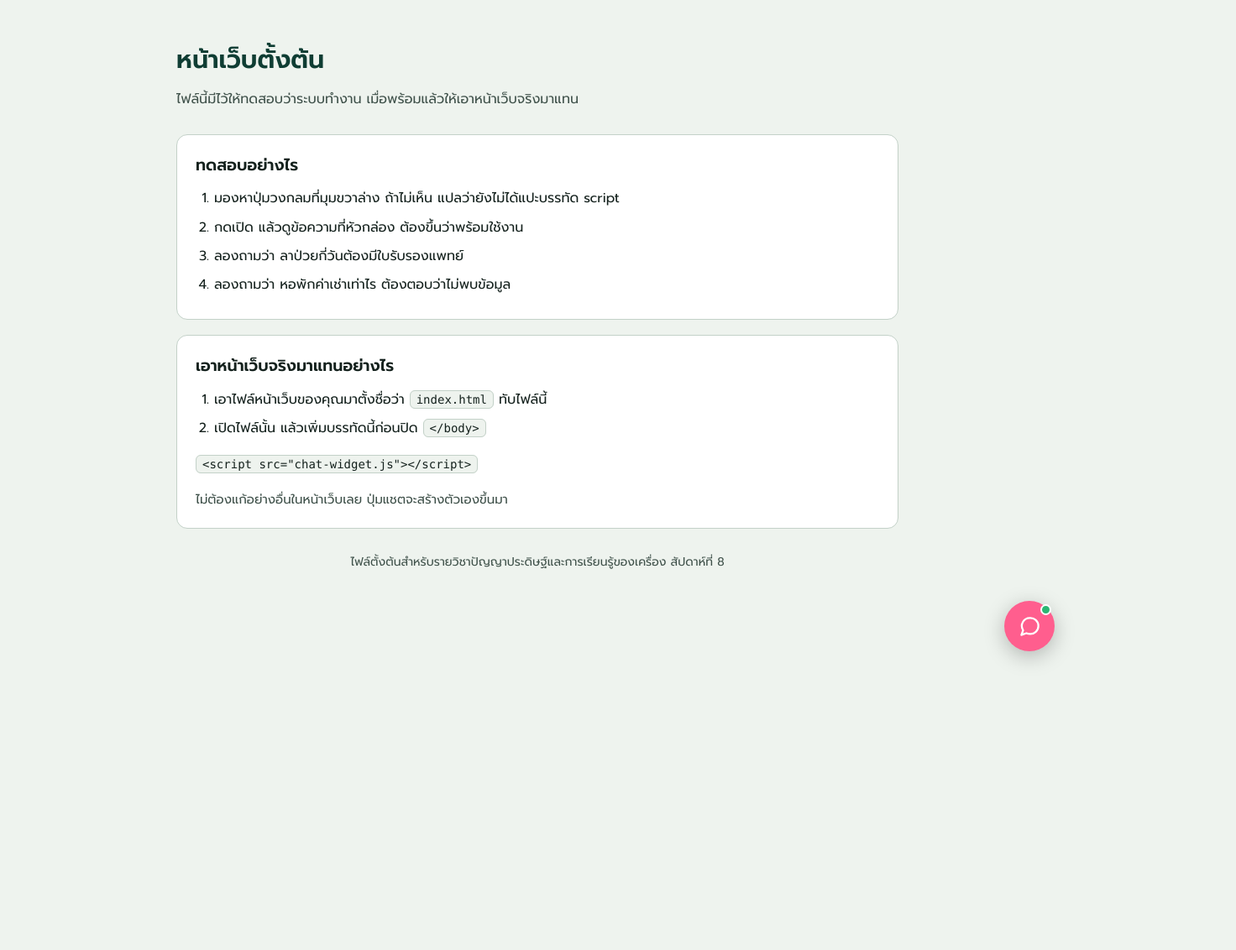
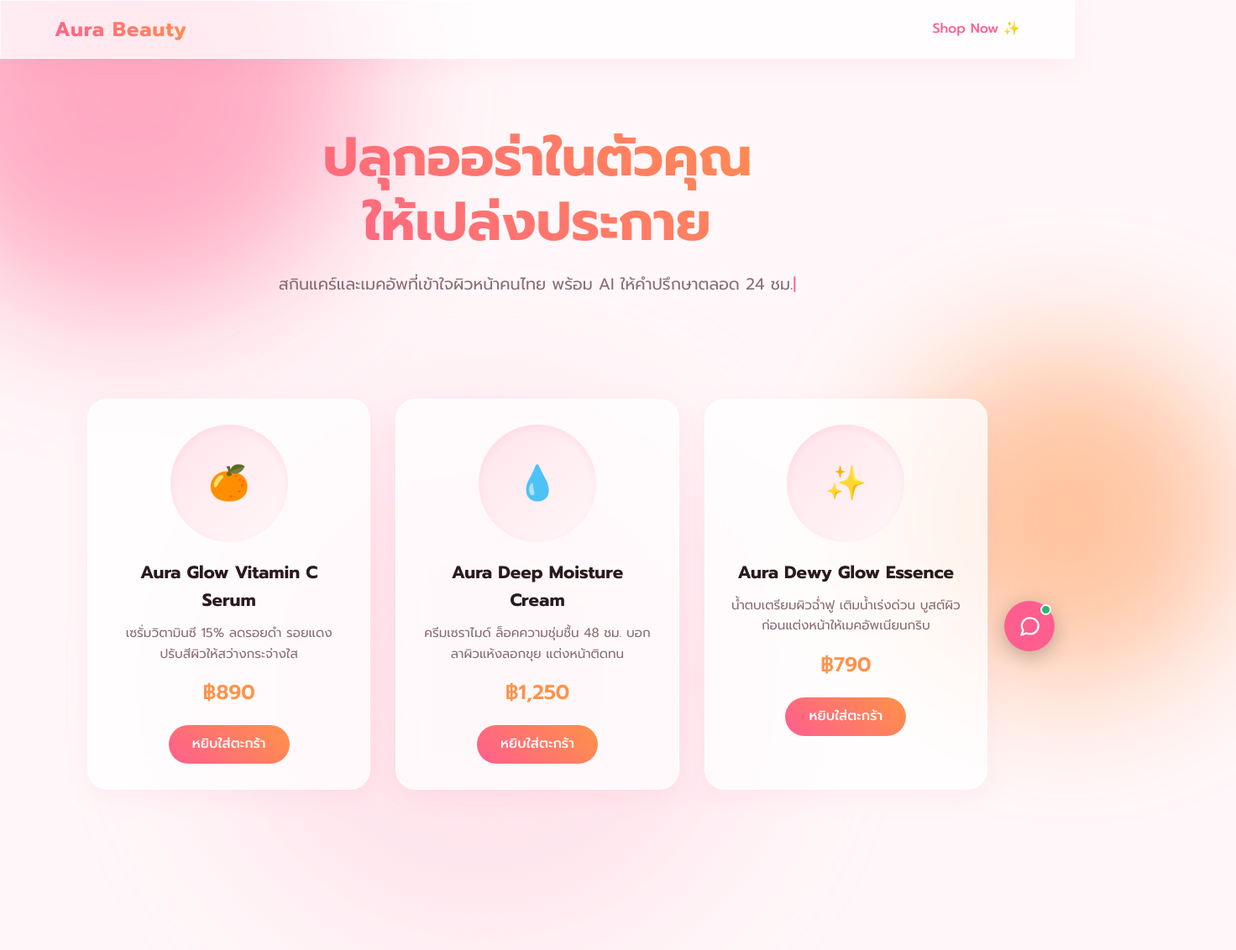
Before and after one commit to Niramol2546/PIMChatbot, a plain HTML site: page index.html in a window 1280 px wide. Shown: the whole page at 84% size, 1472 px wide, since content can reach past the window. Before the commit the page ends 800 px from the top, so only its background shows below. Drawn offline with Linux system fonts and the light colour scheme.

Commit message:
Update index.html with new styling and content

```diff
--- a/index.html
+++ b/index.html
@@ -3,72 +3,228 @@
 <head>
 <meta charset="utf-8">
 <meta name="viewport" content="width=device-width, initial-scale=1, viewport-fit=cover">
-<title>หน้าเว็บตั้งต้น</title>
-<link href="https://fonts.googleapis.com/css2?family=Prompt:wght@400;500;600&display=swap" rel="stylesheet">
+<title>Aura Beauty | ปลุกออร่าในตัวคุณ</title>
+<link href="https://fonts.googleapis.com/css2?family=Prompt:wght@300;400;500;600;700&display=swap" rel="stylesheet">
 <style>
-  :root{
-    --main:#0F3D33; --accent:#F2B01E; --ink:#14211D;
-    --line:#C3D1C8; --bg:#EEF3EE; --card:#fff; --muted:#3F514A;
-    color-scheme: light;
-    padding-top: env(safe-area-inset-top, 0px);
-    box-sizing: border-box;
+  :root {
+    --pink: #FF5E8E;
+    --orange: #FF9248;
+    --dark: #2A1A1E;
+    --bg-light: #FFF7F9;
+    --glass-bg: rgba(255, 255, 255, 0.75);
+    --glass-border: rgba(255, 255, 255, 0.8);
   }
-  @media (prefers-color-scheme: dark){
-    :root:not([data-theme="light"]){
-      --ink:#e8f0ea; --line:#2b3a34; --bg:#101814; --card:#17211c; --muted:#9bb0a5;
-      color-scheme: dark;
-    }
+
+  * { box-sizing: border-box; margin: 0; padding: 0; }
+
+  body {
+    background: var(--bg-light);
+    color: var(--dark);
+    font-family: 'Prompt', sans-serif;
+    line-height: 1.6;
+    overflow-x: hidden;
+    position: relative;
+    padding-bottom: 100px;
   }
-  *{box-sizing:border-box}
-  body{margin:0; padding:0 18px 70px; background:var(--bg); color:var(--ink);
-       font-family:'Prompt',system-ui,sans-serif; line-height:1.7}
-  .wrap{max-width:860px; margin:0 auto}
-  header{padding:46px 0 10px}
-  h1{margin:0 0 8px; font-size:30px; font-weight:600; color:var(--main)}
-  .sub{margin:0; color:var(--muted); font-size:16px}
-  .card{background:var(--card); border:1px solid var(--line); border-radius:13px;
-        padding:20px 22px; margin-top:18px}
-  h2{margin:0 0 10px; font-size:19px; font-weight:600}
-  ol{margin:6px 0 0; padding-left:22px}
-  li{margin:7px 0}
-  code{font-family:ui-monospace,Consolas,monospace; font-size:14px;
-       background:var(--bg); border:1px solid var(--line); padding:2px 7px; border-radius:6px}
-  footer{margin-top:28px; font-size:14px; color:var(--muted); text-align:center}
+
+  /* Gimmick: Floating Blobs Background */
+  .blob {
+    position: absolute;
+    filter: blur(80px);
+    z-index: -1;
+    opacity: 0.5;
+    animation: float 10s ease-in-out infinite;
+    border-radius: 50%;
+  }
+  .blob-1 { top: -10%; left: -10%; width: 500px; height: 500px; background: var(--pink); }
+  .blob-2 { top: 40%; right: -15%; width: 400px; height: 400px; background: var(--orange); animation-delay: -5s; }
+  .blob-3 { bottom: -10%; left: 20%; width: 600px; height: 600px; background: #FFD1DF; animation-delay: -2s; }
+
+  @keyframes float {
+    0%, 100% { transform: translate(0, 0) scale(1); }
+    50% { transform: translate(30px, -50px) scale(1.1); }
+  }
+
+  /* Glassmorphism Class */
+  .glass {
+    background: var(--glass-bg);
+    backdrop-filter: blur(16px);
+    -webkit-backdrop-filter: blur(16px);
+    border: 1px solid var(--glass-border);
+    box-shadow: 0 8px 32px rgba(255, 94, 142, 0.08);
+  }
+
+  /* Navbar */
+  header {
+    position: sticky;
+    top: 0;
+    z-index: 100;
+    padding: 15px 5%;
+    display: flex;
+    justify-content: space-between;
+    align-items: center;
+  }
+  .logo {
+    font-size: 24px;
+    font-weight: 700;
+    letter-spacing: 1px;
+    background: linear-gradient(45deg, var(--pink), var(--orange));
+    -webkit-background-clip: text;
+    -webkit-text-fill-color: transparent;
+  }
+
+  /* Hero Section */
+  .hero {
+    text-align: center;
+    padding: 80px 20px;
+    max-width: 800px;
+    margin: 0 auto;
+  }
+  .hero h1 {
+    font-size: clamp(2.5rem, 5vw, 4rem);
+    line-height: 1.2;
+    margin-bottom: 20px;
+    background: linear-gradient(45deg, var(--pink), var(--orange));
+    -webkit-background-clip: text;
+    -webkit-text-fill-color: transparent;
+  }
+  .hero p {
+    font-size: 1.2rem;
+    color: #8A6D75;
+    margin-bottom: 40px;
+  }
+
+  /* Product Showcase */
+  .products {
+    display: grid;
+    grid-template-columns: repeat(auto-fit, minmax(280px, 1fr));
+    gap: 30px;
+    padding: 0 5%;
+    max-width: 1200px;
+    margin: 0 auto;
+  }
+  .product-card {
+    border-radius: 24px;
+    padding: 30px;
+    text-align: center;
+    transition: all 0.4s ease;
+    position: relative;
+    overflow: hidden;
+  }
+  .product-card:hover {
+    transform: translateY(-10px);
+    box-shadow: 0 15px 40px rgba(255, 94, 142, 0.15);
+  }
+  .product-card::before {
+    content: '';
+    position: absolute;
+    top: 0; left: 0; width: 100%; height: 5px;
+    background: linear-gradient(90deg, var(--pink), var(--orange));
+    transform: scaleX(0);
+    transition: transform 0.4s ease;
+  }
+  .product-card:hover::before {
+    transform: scaleX(1);
+  }
+  .product-img-placeholder {
+    width: 140px;
+    height: 140px;
+    border-radius: 50%;
+    background: linear-gradient(135deg, #FFE5EC, #FFF7F9);
+    margin: 0 auto 20px;
+    display: flex;
+    align-items: center;
+    justify-content: center;
+    font-size: 40px;
+    box-shadow: inset 0 4px 10px rgba(255, 94, 142, 0.1);
+  }
+  .product-card h3 { font-size: 1.3rem; margin-bottom: 10px; color: var(--dark); }
+  .product-card p { font-size: 0.95rem; color: #8A6D75; margin-bottom: 15px; }
+  .price {
+    font-size: 1.5rem;
+    font-weight: 600;
+    color: var(--orange);
+    margin-bottom: 20px;
+  }
+  .btn {
+    display: inline-block;
+    padding: 10px 28px;
+    background: linear-gradient(45deg, var(--pink), var(--orange));
+    color: white;
+    text-decoration: none;
+    border-radius: 30px;
+    font-weight: 500;
+    transition: transform 0.2s, box-shadow 0.2s;
+  }
+  .btn:hover {
+    transform: scale(1.05);
+    box-shadow: 0 5px 15px rgba(255, 94, 142, 0.3);
+  }
+
+  /* Gimmick: Typing Animation for Subtitle */
+  .typing-text::after {
+    content: '|';
+    animation: blink 1s infinite;
+    color: var(--pink);
+  }
+  @keyframes blink { 0%, 100% { opacity: 1; } 50% { opacity: 0; } }
+
 </style>
 </head>
 <body>
-<div class="wrap">
-  <header>
-    <h1>หน้าเว็บตั้งต้น</h1>
-    <p class="sub">ไฟล์นี้มีไว้ให้ทดสอบว่าระบบทำงาน  เมื่อพร้อมแล้วให้เอาหน้าเว็บจริงมาแทน</p>
+
+  <!-- Background Blobs -->
+  <div class="blob blob-1"></div>
+  <div class="blob blob-2"></div>
+  <div class="blob blob-3"></div>
+
+  <!-- Navbar -->
+  <header class="glass">
+    <div class="logo">Aura Beauty</div>
+    <div style="font-weight: 500; color: var(--pink);">Shop Now ✨</div>
   </header>
 
-  <div class="card">
-    <h2>ทดสอบอย่างไร</h2>
-    <ol>
-      <li>มองหาปุ่มวงกลมที่มุมขวาล่าง  ถ้าไม่เห็น แปลว่ายังไม่ได้แปะบรรทัด script</li>
-      <li>กดเปิด แล้วดูข้อความที่หัวกล่อง  ต้องขึ้นว่าพร้อมใช้งาน</li>
-      <li>ลองถามว่า  ลาป่วยกี่วันต้องมีใบรับรองแพทย์</li>
-      <li>ลองถามว่า  หอพักค่าเช่าเท่าไร  ต้องตอบว่าไม่พบข้อมูล</li>
-    </ol>
-  </div>
+  <!-- Hero Section -->
+  <main>
+    <section class="hero">
+      <h1>ปลุกออร่าในตัวคุณ<br>ให้เปล่งประกาย</h1>
+      <p class="typing-text">สกินแคร์และเมคอัพที่เข้าใจผิวหน้าคนไทย พร้อม AI ให้คำปรึกษาตลอด 24 ชม.</p>
+    </section>
 
-  <div class="card">
-    <h2>เอาหน้าเว็บจริงมาแทนอย่างไร</h2>
-    <ol>
-      <li>เอาไฟล์หน้าเว็บของคุณมาตั้งชื่อว่า <code>index.html</code> ทับไฟล์นี้</li>
-      <li>เปิดไฟล์นั้น แล้วเพิ่มบรรทัดนี้ก่อนปิด <code>&lt;/body&gt;</code></li>
-    </ol>
-    <p><code>&lt;script src="chat-widget.js"&gt;&lt;/script&gt;</code></p>
-    <p style="margin:0; color:var(--muted); font-size:15px">
-      ไม่ต้องแก้อย่างอื่นในหน้าเว็บเลย  ปุ่มแชตจะสร้างตัวเองขึ้นมา
-    </p>
-  </div>
+    <!-- Product Showcase -->
+    <section class="products">
 
-  <footer>ไฟล์ตั้งต้นสำหรับรายวิชาปัญญาประดิษฐ์และการเรียนรู้ของเครื่อง สัปดาห์ที่ 8</footer>
-</div>
+      <!-- Product 1 -->
+      <div class="product-card glass">
+        <div class="product-img-placeholder">🍊</div>
+        <h3>Aura Glow Vitamin C Serum</h3>
+        <p>เซรั่มวิตามินซี 15% ลดรอยดำ รอยแดง ปรับสีผิวให้สว่างกระจ่างใส</p>
+        <div class="price">฿890</div>
+        <a href="#" class="btn">หยิบใส่ตะกร้า</a>
+      </div>
 
-<!-- บรรทัดเดียวนี้คือทั้งหมดที่ต้องเพิ่มในหน้าเว็บ -->
-<script src="chat-widget.js"></script>
+      <!-- Product 2 -->
+      <div class="product-card glass">
+        <div class="product-img-placeholder">💧</div>
+        <h3>Aura Deep Moisture Cream</h3>
+        <p>ครีมเซราไมด์ ล็อคความชุ่มชื้น 48 ชม. บอกลาผิวแห้งลอกขุย แต่งหน้าติดทน</p>
+        <div class="price">฿1,250</div>
+        <a href="#" class="btn">หยิบใส่ตะกร้า</a>
+      </div>
+
+      <!-- Product 3 -->
+      <div class="product-card glass">
+        <div class="product-img-placeholder">✨</div>
+        <h3>Aura Dewy Glow Essence</h3>
+        <p>น้ำตบเตรียมผิวฉ่ำฟู เติมน้ำเร่งด่วน บูสต์ผิวก่อนแต่งหน้าให้เมคอัพเนียนกริบ</p>
+        <div class="price">฿790</div>
+        <a href="#" class="btn">หยิบใส่ตะกร้า</a>
+      </div>
+
+    </section>
+  </main>
+
+  <!-- สคริปต์เชื่อมต่อแชทบอท (บรรทัดสำคัญที่สุด ห้ามลบ) -->
+  <script src="chat-widget.js"></script>
 </body>
 </html>
```
